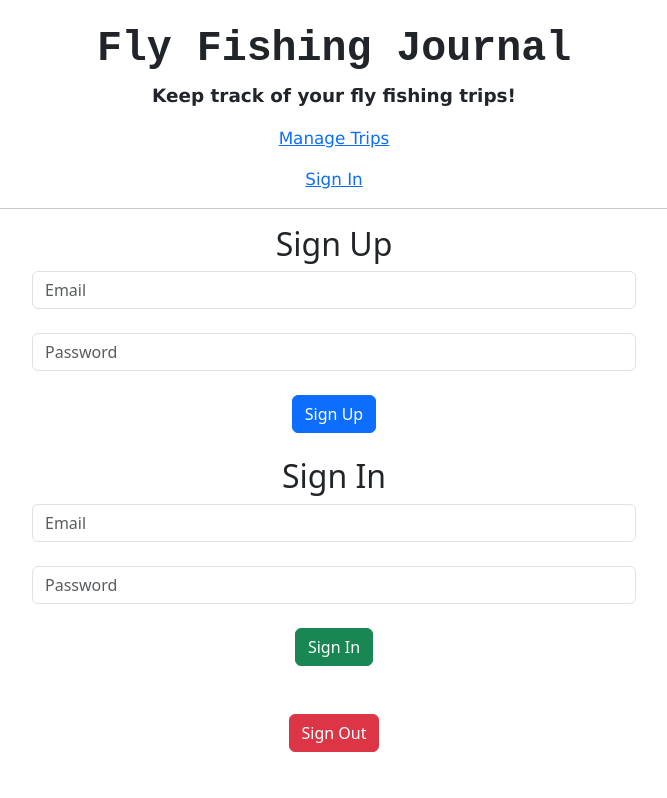
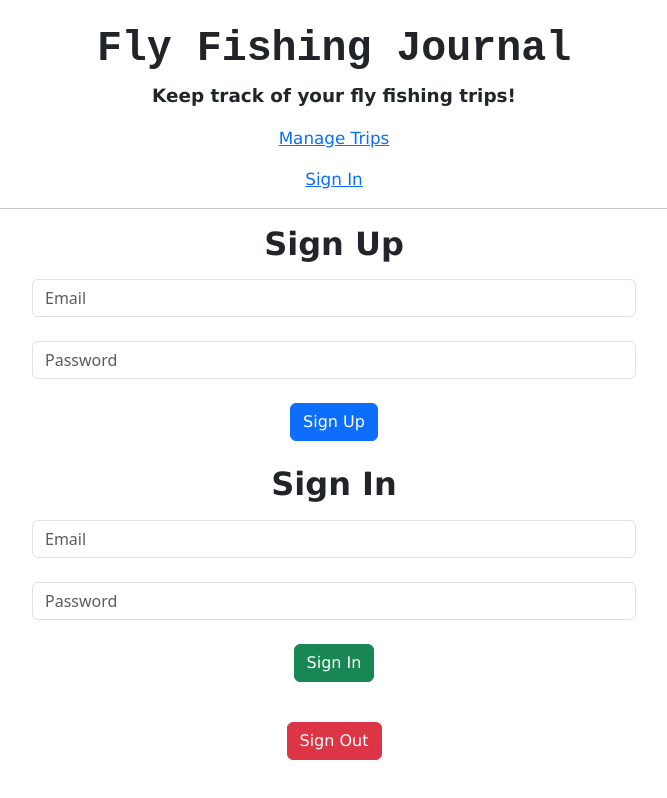
Before and after one commit to brianscherner/fly-fishing-journal, a React (Create React App) app: page /sign-in in a window 1280 px wide. Shown: the whole page, without its empty margins (306-973 px from the left). Built offline with nearby package versions, Linux system fonts and the light colour scheme; no server answers.

Commit message:
Change font style for buttons, font style for sign in page, and font styles for related sign in messages.

```diff
--- a/src/components/SignIn.js
+++ b/src/components/SignIn.js
@@ -45,8 +45,8 @@ function SignIn() {
 
   return (
     <React.Fragment>
-      <h2>Sign Up</h2>
-      {signUpSuccess}
+      <h2 className="sign-in-headings">Sign Up</h2>
+      <p className="sign-in-messages">{signUpSuccess}</p>
       <div className="row justify-content-center">
         <div className="col-6">
           <form onSubmit={doSignUp}>
@@ -60,11 +60,11 @@ function SignIn() {
               name="password"
               placeholder="Password"/>
             <br/>
-            <button className="btn btn-primary" type="submit">Sign Up</button>
+            <button className="btn btn-primary app-buttons" type="submit">Sign Up</button>
           </form>
           <br/>
-          <h2>Sign In</h2>
-          {signInSuccess}
+          <h2 className="sign-in-headings">Sign In</h2>
+          <p className="sign-in-messages">{signInSuccess}</p>
           <form onSubmit={doSignIn}>
             <input className="form-control"
               type="text"
@@ -76,14 +76,13 @@ function SignIn() {
               name="signInPassword"
               placeholder="Password"/>
             <br/>
-            <button className="btn btn-success" type="submit">Sign In</button>
+            <button className="btn btn-success app-buttons" type="submit">Sign In</button>
           </form>
         </div>
       </div>
       <br/>
-      {signOutSuccess}
-      <br/>
-      <button className="btn btn-danger" onClick={doSignOut}>Sign Out</button>
+      <p className="sign-in-messages">{signOutSuccess}</p>
+      <button className="btn btn-danger app-buttons" onClick={doSignOut}>Sign Out</button>
     </React.Fragment>
   )
 }
--- a/src/components/forms/ReusableTripForm.js
+++ b/src/components/forms/ReusableTripForm.js
@@ -87,10 +87,10 @@ function ReusableTripForm(props) {
             {tripType && (
               <React.Fragment>
                 {conditionalComponent()}
-                { page > 0 && <button className="btn btn-danger" onClick={() => prevPage(page - 1)} type="button">Back</button>}
-                { page < totalPages && <button className="btn btn-success" onClick={nextPage} type="button">Next</button>}
+                { page > 0 && <button className="btn btn-danger app-buttons" onClick={() => prevPage(page - 1)} type="button">Back</button>}
+                { page < totalPages && <button className="btn btn-success app-buttons" onClick={nextPage} type="button">Next</button>}
                 <br/>
-                { page >= totalPages && <button className="btn btn-success" type="submit">{props.buttonText}</button>}
+                { page >= totalPages && <button className="btn btn-success app-buttons" type="submit">{props.buttonText}</button>}
               </React.Fragment>
             )}
           </div>
--- a/src/components/trips/TripDetails.js
+++ b/src/components/trips/TripDetails.js
@@ -79,8 +79,8 @@ function TripDetails(props) {
         </ul>
       </div>
 
-      <button className="btn btn-success" onClick={() => onClickingEdit(trip.id)}>Edit</button>
-      <button className="btn btn-danger" onClick={() => onClickingDelete(trip.id)}>Delete</button>
+      <button className="btn btn-success app-buttons" onClick={() => onClickingEdit(trip.id)}>Edit</button>
+      <button className="btn btn-danger app-buttons" onClick={() => onClickingDelete(trip.id)}>Delete</button>
       <hr/>
     </div>
   );
--- a/src/components/trips/TripsControl.js
+++ b/src/components/trips/TripsControl.js
@@ -73,7 +73,7 @@ function TripsControl() {
   if (auth.currentUser == null) {
     return (
       <React.Fragment>
-        <h2>You must be signed in to access the fly fishing journal.</h2>
+        <h2 className='auth-message'>You must be signed in to access the fly fishing journal.</h2>
       </React.Fragment>
     )
   } else if (auth.currentUser != null) {
@@ -107,7 +107,7 @@ function TripsControl() {
     return (
       <React.Fragment>
         {currentlyVisibleState}
-        {error ? null : <button className='btn btn-primary' onClick={handleClick}>{buttonText}</button>}
+        {error ? null : <button className='btn btn-primary app-buttons' onClick={handleClick}>{buttonText}</button>}
       </React.Fragment>
     );
   }
--- a/src/index.css
+++ b/src/index.css
@@ -10,6 +10,18 @@ body {
 code {
   font-family: source-code-pro, Menlo, Monaco, Consolas, 'Courier New',
     monospace;
+}
+
+/* styling for message telling user to sign in to access app */
+.auth-message {
+  font-family: 'Lucida Sans', 'Lucida Sans Regular', 'Lucida Grande', 'Lucida Sans Unicode', Geneva, Verdana, sans-serif;
+  font-weight: 600;
+  font-size: 1.5rem;
+}
+
+/* styling for app buttons */
+.btn.app-buttons {
+  font-family: 'Lucida Sans', 'Lucida Sans Regular', 'Lucida Grande', 'Lucida Sans Unicode', Geneva, Verdana, sans-serif;
 }
 
 /* styling for application header component */
@@ -49,6 +61,17 @@ code {
   margin-right: 1.5rem;
   margin-bottom: 1.5rem;
   margin-top: 1.5rem;
+}
+
+/* styling for sign in page */
+.sign-in-headings {
+  font-family: 'Lucida Sans', 'Lucida Sans Regular', 'Lucida Grande', 'Lucida Sans Unicode', Geneva, Verdana, sans-serif;
+  font-weight: 600;
+}
+
+.sign-in-messages {
+  font-size: 1rem;
+  font-family: 'Lucida Sans', 'Lucida Sans Regular', 'Lucida Grande', 'Lucida Sans Unicode', Geneva, Verdana, sans-serif;
 }
 
 /* table styling for trip details categories */
```
Also changed, not shown: 1 other file (tests, documents, lock files or other folders).
